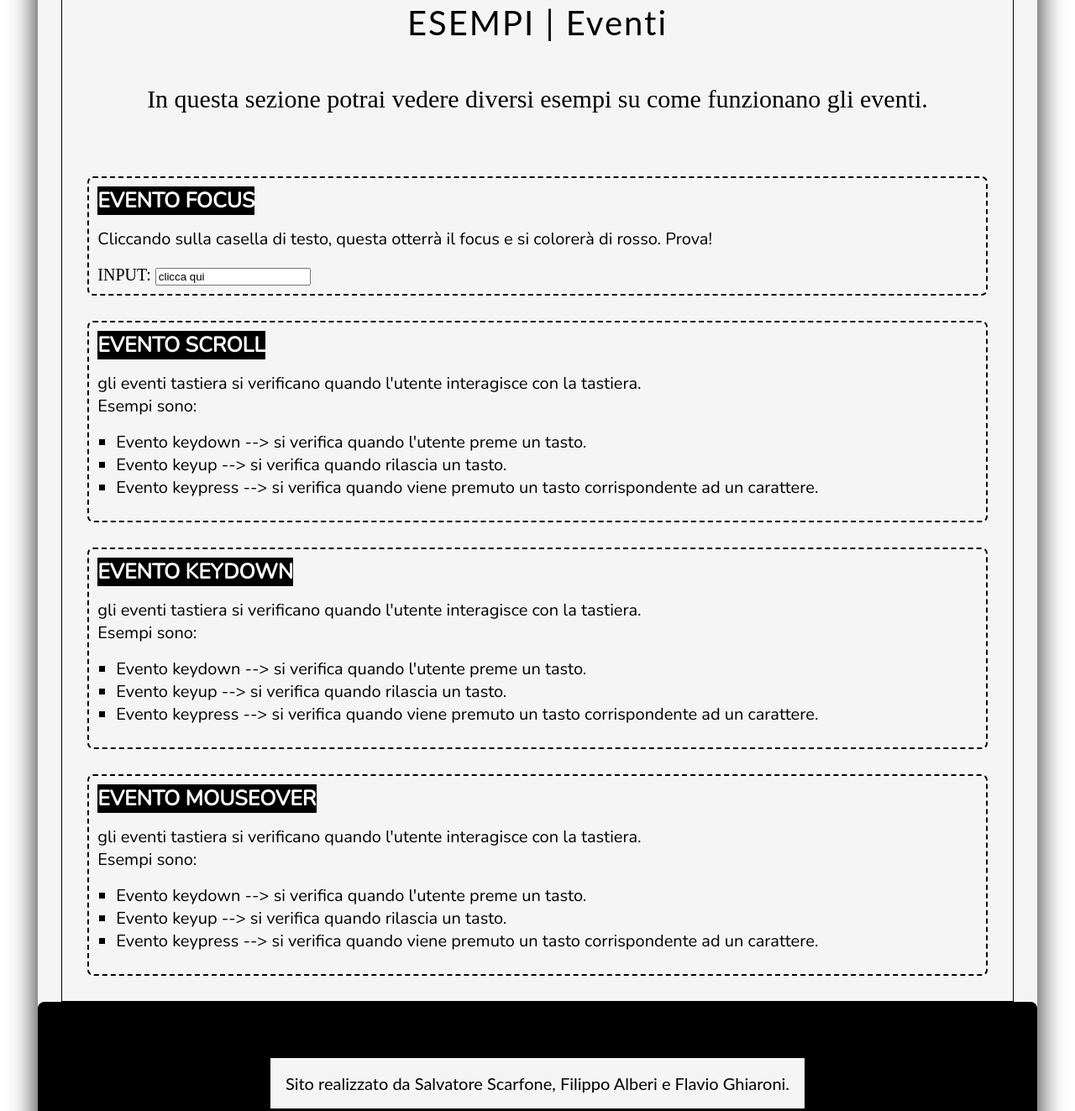
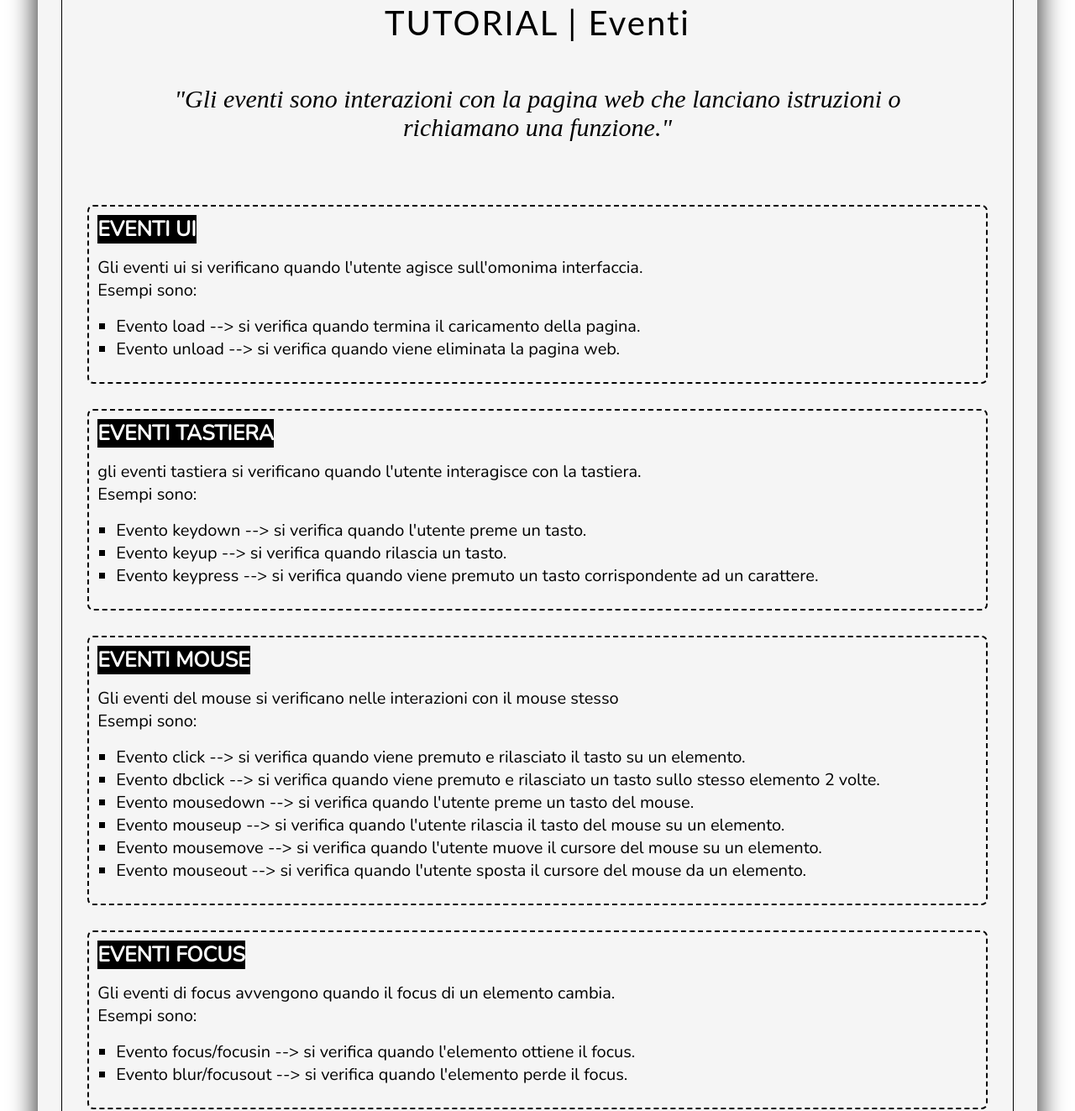
Before and after one commit to salvatorescarfone/sitoeventi, a plain HTML site: page index.html in a window 1280 px wide. Shown: the part 859-2182 px from the top of the page at 84% size. Drawn offline with nearby package versions, Linux system fonts and the light colour scheme; files whose address does not match are found by name; a web font is replaced by a local one.

Commit message:
html finale funzionante

```diff
--- a/index.html
+++ b/index.html
@@ -35,19 +35,22 @@
     <div id="contenuto">
       <div class="head">
         <span class="title"><span style="text-transform: uppercase;">
-          Esempi
+          Tutorial
         </span> | Eventi</span>
-        <p style="margin-top:50px;font-size:30px;">In questa sezione potrai vedere diversi esempi su come funzionano gli eventi.</p>
+        <p style="font-style: italic;margin-top:50px;font-size:30px;">"Gli eventi sono interazioni con la pagina web che lanciano istruzioni o richiamano una funzione."</p>
       </div>
-
       <div class="tutorial" style="margin-top:75px;">
-        <span class="tut_title">Evento focus</span>
-        <p class="event">Cliccando sulla casella di testo, questa otterrà il focus e si colorerà di rosso. Prova!</p><br>
-        <span style="font-size:20px;">INPUT: <span><input type="text" id="fname" value="clicca qui" onfocus="this.value=''">
+        <span class="tut_title">Eventi UI</span>
+        <p class="event">Gli eventi ui si verificano quando l'utente agisce sull'omonima interfaccia.<br>Esempi sono:
+          <ul>
+            <li>Evento load --> si verifica quando termina il caricamento della pagina.</li>
+            <li>Evento unload --> si verifica quando viene eliminata la pagina web.</li>
+          <ul>
+        </p>
       </div>
 
       <div class="tutorial">
-        <span class="tut_title">Evento scroll</span>
+        <span class="tut_title">Eventi tastiera</span>
         <p class="event">gli eventi tastiera si verificano quando l'utente interagisce con la tastiera.<br>Esempi sono:
           <ul>
             <li>Evento keydown --> si verifica quando l'utente preme un tasto.</li>
@@ -58,31 +61,44 @@
       </div>
 
       <div class="tutorial">
-        <span class="tut_title">Evento keydown</span>
-        <p class="event">gli eventi tastiera si verificano quando l'utente interagisce con la tastiera.<br>Esempi sono:
+        <span class="tut_title">Eventi mouse</span>
+        <p class="event">Gli eventi del mouse si verificano nelle interazioni con il mouse stesso<br>Esempi sono:
           <ul>
-            <li>Evento keydown --> si verifica quando l'utente preme un tasto.</li>
-            <li>Evento keyup --> si verifica quando rilascia un tasto.</li>
-            <li>Evento keypress --> si verifica quando viene premuto un tasto corrispondente ad un carattere.</li>
+            <li>Evento click --> si verifica quando viene premuto e rilasciato il tasto su un elemento.</li>
+            <li>Evento dbclick --> si verifica quando viene premuto e rilasciato un tasto sullo stesso elemento 2 volte.</li>
+            <li>Evento mousedown --> si verifica quando l'utente preme un tasto del mouse.</li>
+            <li>Evento mouseup --> si verifica quando l'utente rilascia il tasto del mouse su un elemento.</li>
+            <li>Evento mousemove --> si verifica quando l'utente muove il cursore del mouse su un elemento.</li>
+            <li>Evento mouseout --> si verifica quando l'utente sposta il cursore del mouse da un elemento.</li>
           <ul>
         </p>
       </div>
 
       <div class="tutorial">
-        <span class="tut_title">Evento mouseover</span>
-        <p class="event">gli eventi tastiera si verificano quando l'utente interagisce con la tastiera.<br>Esempi sono:
+        <span class="tut_title">Eventi focus</span>
+        <p class="event">Gli eventi di focus avvengono quando il focus di un elemento cambia.<br>Esempi sono:
           <ul>
-            <li>Evento keydown --> si verifica quando l'utente preme un tasto.</li>
-            <li>Evento keyup --> si verifica quando rilascia un tasto.</li>
-            <li>Evento keypress --> si verifica quando viene premuto un tasto corrispondente ad un carattere.</li>
+            <li>Evento focus/focusin --> si verifica quando l'elemento ottiene il focus.</li>
+            <li>Evento blur/focusout --> si verifica quando l'elemento perde il focus.</li>
           <ul>
+        </p>
+      </div>
+
+      <div class="tutorial">
+        <span class="tut_title">Gestione degli eventi</span>
+        <p class="event" style="text-align:justify;">
+          Per la gestione degli eventi si usa la sintassi: elemento[nodo del dom].on[nome evento]=nome_funzione.
+          Per gestire più funzioni più funzioni contemporaneamente si usano i listener, in cui va indicato quale funzione deve essere eseguita.<br>
+          <br>Sintassi: elemento(nodo del DOM).addEventListener('nome_evento', nome_funzione,boolean(opzionale);<br>
+          per eliminare un listener  di eventi si può utilizzare la funzione removeEventListener().
+          <br>Usando il listener o i gestori di eventi per passare i parametri alla funzione si deve inserire la funzione in una funzione anonima che ingloba la funzione contenete i parametri,che verrà eseguita solo quando verrà richiamata dalla funzione anonima.
         </p>
       </div>
     </div>
 
     <header>
       <div class="filtro">
-        <span class="colbtn" style="font-size:20px;letter-spacing:0;text-transform:none;">Sito realizzato da Salvatore Scarfone, Filippo Alberi e Flavio Ghiaroni.</span>
+        <span class="colbtn" style="font-size:20px;letter-spacing:0;text-transform:none;">Sito e grafica: Salvatore Scarfone | Testi e contenuti: Filippo Alberi, Flavio Ghiaroni.</span>
       </div>
     </header>
 
```
